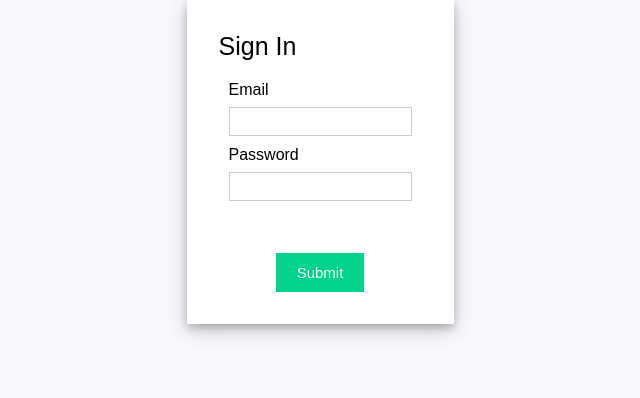
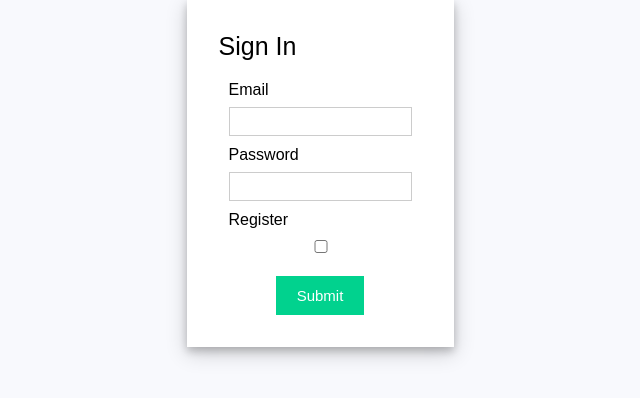
Before and after one commit to Arman199116/redux-login, a React (Create React App) app: page / in a window 1280 px wide. Shown: the top 398 px of the page, without its empty margins (320-960 px from the left). Built offline with nearby package versions, Linux system fonts and the light colour scheme.

Commit message:
Add localstorage

```diff
--- a/src/App.js
+++ b/src/App.js
@@ -1,42 +1,43 @@
-import React, { useState } from "react";
+import React, { useState, useEffect } from "react";
 import RenderForm from "./RenderForm";
 import './App.css';
 
 
 function App() {
 
-	const [errMes, setErrMes] = useState([]);
+    const [message, setMessage] = useState('');
     const [isSubmitted, setIsSubmitted] = useState(false);
 
 
     const handleSubmit = (event) => {
         event.preventDefault();
 
-		let { userEmail, pass } = document.forms[0];
-
-		const userData = JSON.parse(localStorage.getItem(userEmail)); //database.find((user) => user.useremail === userEmail.value);
+        let { email, password, checkbox } = document.forms[0];
+        const userData = JSON.parse(localStorage.getItem(email.value)); //database.find((user) => user.useremail === userEmail.value);
 
         if (userData) {
-			if (userData.password !== pass.value) {
-				setErrMes('Invalid User Email or Password');
+            if (userData.password !== password.value) {
+                setMessage('Invalid User Email or Password');
             } else {
+                setMessage('');
                 setIsSubmitted(true);
             }
         } else {
-			localStorage.setItem(userEmail, JSON.stringify({userEmail : userEmail, password : pass}));
-			setErrMes('You new successfully Registred');
+            checkbox.checked && localStorage.setItem(email.value, JSON.stringify({email : email.value, password : password.value}));
+            setMessage('You are new Registred');
         }
+        console.log('count');
     };
 
     return (
         <div className="app">
             <div className="login-form">
                 <div className="title">Sign In</div>
-				{isSubmitted ? <div>User is successfully logged in</div> : <RenderForm handleSubmit={handleSubmit} errMes={errMes} />}
+                <p className="error">{message}</p>
+                {isSubmitted ? <div>User is successfully logged in</div> : <RenderForm handleSubmit={handleSubmit} />}
             </div>
         </div>
     );
 }
 
-
 export default App;
--- a/src/RenderForm.js
+++ b/src/RenderForm.js
@@ -1,22 +1,23 @@
+import RenderInput from "./RenderInput";
 
 
-const RenderForm = ({handleSubmit, errMes}) => {
+const RenderForm = ({handleSubmit}) => {
+
+    let inputConf = [
+        ["input-container", 'Email', 'email', 'required'],
+        ["input-container", 'Password', 'password', 'required'],
+        ["input-container", 'Register', 'checkbox', ''],
+        ["button-container", '', 'submit', ''],
+    ];
 
     return (
         <div className="form">
             <form onSubmit={handleSubmit}>
-                <div className="input-container">
-                    <label>Email</label>
-                    <input type="Email" name="userEmail" required />
-                </div>
-                <div className="input-container">
-                    <label>Password</label>
-                    <input type="password" name="pass" required />
-                    <p className='error'>{errMes}</p>
-                </div>
-                <div className="button-container">
-                    <input type="submit" />
-                </div>
+                {
+                    inputConf.map((item, i) => {
+                        return <RenderInput key={i} className={item[0]} label={item[1]} name={item[2]} required={item[3]}/>
+                    })
+                }
             </form>
         </div>
     );
--- /dev/null
+++ b/src/RenderInput.js
@@ -0,0 +1,13 @@
+import React from "react";
+
+
+const RenderInput = ({ className, label, name, required}) => {
+
+    return (
+        <div className={className}>
+            <label>{label}</label>
+            <input type={name} name={name} required={required} />
+        </div>
+    )
+}
+export default RenderInput;
```
Also changed, not shown: src/App.css (indentation only). Lines whose indentation alone changed are shown as unchanged.
